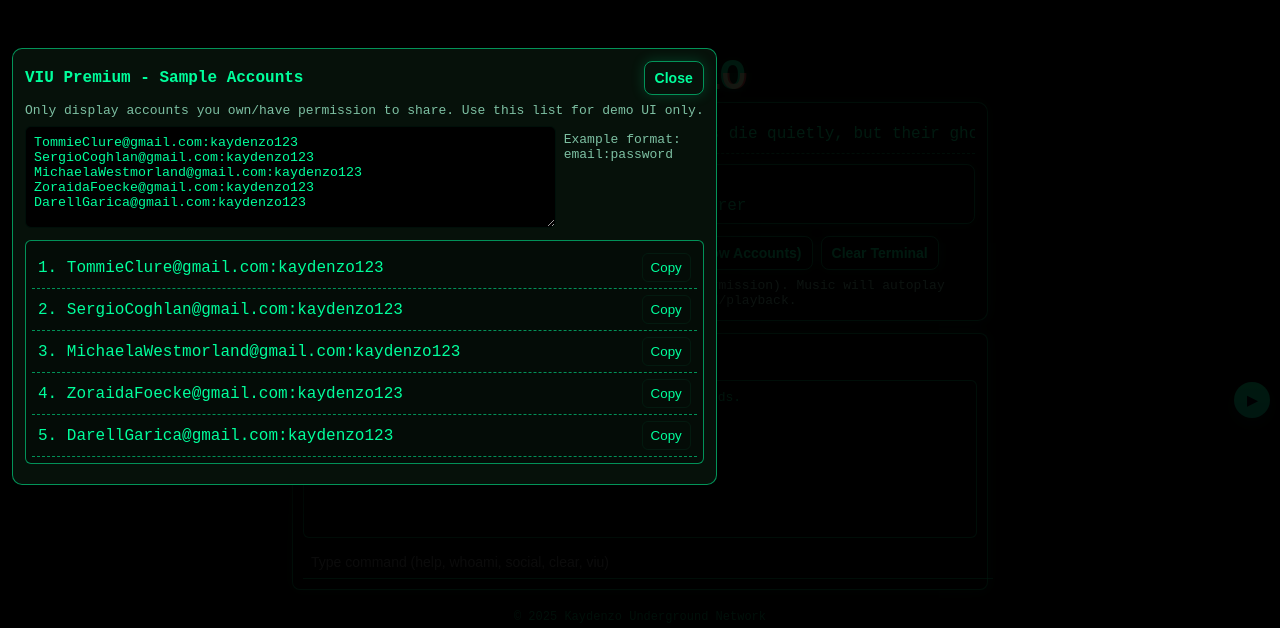
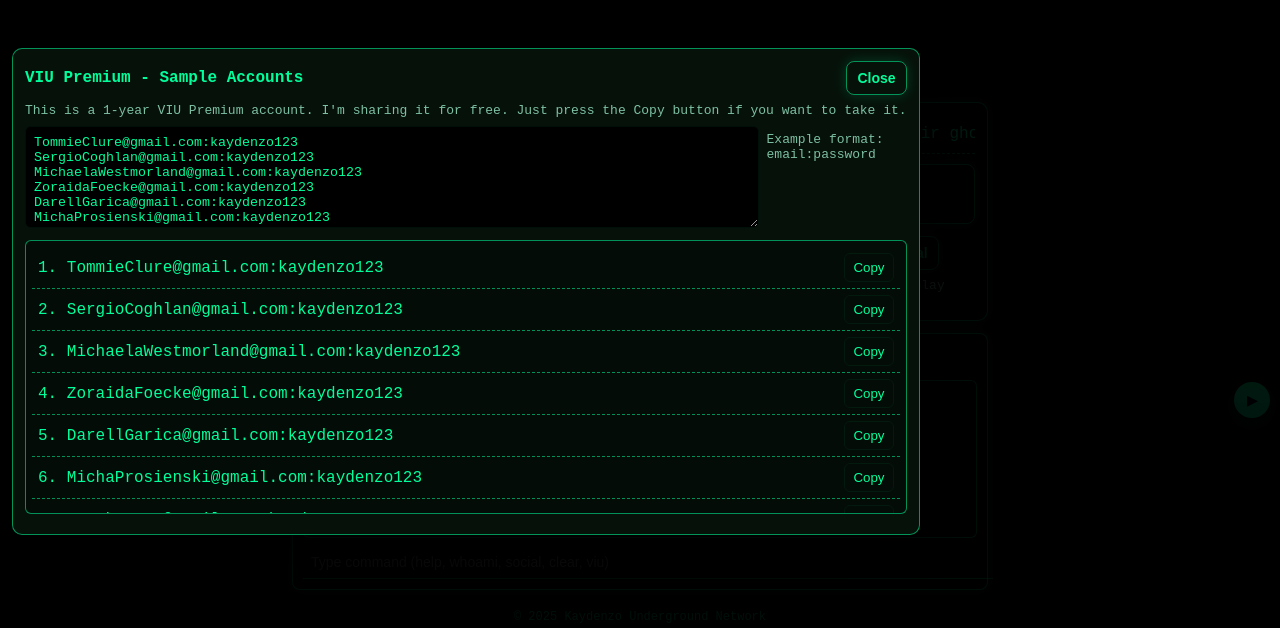
Before and after one commit to kaydenzolucy/profil, a plain HTML site: page index.html in a window 1280 px wide. Both pictures are taken after a click on the button "VIU Premium Free (Show Accounts)". Drawn offline with Linux system fonts and the light colour scheme.

Commit message:
Modify account description and add new accounts
Updated the description text and added more accounts to the list.

```diff
--- a/index.html
+++ b/index.html
@@ -147,7 +147,7 @@
       <div><button class="btn" id="closeModal">Close</button></div>
     </div>
 
-    <p class="text-muted" style="margin:8px 0">Only display accounts you own/have permission to share. Use this list for demo UI only.</p>
+    <p class="text-muted" style="margin:8px 0">This is a 1-year VIU Premium account. I'm sharing it for free. Just press the Copy button if you want to take it.</p>
 
     <div style="display:flex;gap:8px;flex-wrap:wrap">
       <textarea id="accInput" placeholder="Paste accounts here, one per line (email:password)" style="flex:1;min-width:200px;height:84px;background:#000;border:1px solid rgba(0,255,156,.06);color:var(--neon);padding:8px;border-radius:6px"></textarea>
@@ -219,8 +219,103 @@ let accounts = [
   "TommieClure@gmail.com:kaydenzo123",
   "SergioCoghlan@gmail.com:kaydenzo123",
   "MichaelaWestmorland@gmail.com:kaydenzo123",
-  "ZoraidaFoecke@gmail.com:kaydenzo123",
-  "DarellGarica@gmail.com:kaydenzo123"
+"ZoraidaFoecke@gmail.com:kaydenzo123",
+"DarellGarica@gmail.com:kaydenzo123",
+"MichaProsienski@gmail.com:kaydenzo123",
+"DerekSyers@gmail.com:kaydenzo123",
+"FeliceOlloqui@gmail.com:kaydenzo123",
+"RayBugh@gmail.com:kaydenzo123",
+"BarrettSera@gmail.com:kaydenzo123",
+"JonSchwalen@gmail.com:kaydenzo123",
+"MarishaDelanuez@gmail.com:kaydenzo123",
+"FerneGalleno@gmail.com:kaydenzo123",
+"EloiseSokal@gmail.com:kaydenzo123",
+"WanitaKagimoto@gmail.com:kaydenzo123",
+"LashaundaFicht@gmail.com:kaydenzo123",
+"ShuForss@gmail.com:kaydenzo123",
+"JazminCordone@gmail.com:kaydenzo123",
+"GeneShores@gmail.com:kaydenzo123",
+"JanPowderly@gmail.com:kaydenzo123",
+"IsmaelThurber@gmail.com:kaydenzo123",
+"ElizbethMarseglia@gmail.com:kaydenzo123",
+"KarleneLinzan@gmail.com:kaydenzo123",
+"LionelOwney@gmail.com:kaydenzo123",
+"FloydHebel@gmail.com:kaydenzo123",
+"OdellToelke@gmail.com:kaydenzo123",
+"TheodoraFixari@gmail.com:kaydenzo123",
+"ForestLonergan@gmail.com:kaydenzo123",
+"DeniseStaber@gmail.com:kaydenzo123",
+"MariannSaulpaugh@gmail.com:kaydenzo123",
+"MadisonJedlicka@gmail.com:kaydenzo123",
+"ChauRaynolds@gmail.com:kaydenzo123",
+"TerrySoltys@gmail.com:kaydenzo123",
+"LynnHenshall@gmail.com:kaydenzo123",
+"ElliotScally@gmail.com:kaydenzo123",
+"PeggyPfanstiel@gmail.com:kaydenzo123",
+"GarrettRedler@gmail.com:kaydenzo123",
+"KarlHarrison@gmail.com:kaydenzo123",
+"StaceyLeardi@gmail.com:kaydenzo123",
+"JeraldHumm@gmail.com:kaydenzo123",
+"RaeleneDrakos@gmail.com:kaydenzo123",
+"JimmieGeers@gmail.com:kaydenzo123",
+"JerrieThenhaus@gmail.com:kaydenzo123",
+"MarandaCassaday@gmail.com:kaydenzo123",
+"RubenKinnaird@gmail.com:kaydenzo123",
+"CarolineConnerty@gmail.com:kaydenzo123",
+"OllieNau@gmail.com:kaydenzo123",
+"AlfredLorenzano@gmail.com:kaydenzo123",
+"GlaydsGlime@gmail.com:kaydenzo123",
+"MauricioPerea@gmail.com:kaydenzo123",
+"SalvatoreGrant@gmail.com:kaydenzo123",
+"EmeryCannon@gmail.com:kaydenzo123",
+"JaclynLanguirand@gmail.com:kaydenzo123",
+"JamiePetzoldt@gmail.com:kaydenzo123",
+"EmelinaZanin@gmail.com:kaydenzo123",
+"RuebenFredell@gmail.com:kaydenzo123",
+"BrittnyMcconico@gmail.com:kaydenzo123",
+"ArmandoDell@gmail.com:kaydenzo123",
+"PatrickDuonola@gmail.com:kaydenzo123",
+"ChantayPerusse@gmail.com:kaydenzo123",
+"DenaSeacrest@gmail.com:kaydenzo123",
+"KoryHeight@gmail.com:kaydenzo123",
+"HannaDevinney@gmail.com:kaydenzo123",
+"BookerMcmellen@gmail.com:kaydenzo123",
+"ChrisFlorentine@gmail.com:kaydenzo123",
+"MaynardGattison@gmail.com:kaydenzo123",
+"DorothaDuxbury@gmail.com:kaydenzo123",
+"YajairaWeiker@gmail.com:kaydenzo123",
+"CaryDelancey@gmail.com:kaydenzo123",
+"GustavoHoelscher@gmail.com:kaydenzo123",
+"RoslynSosbe@gmail.com:kaydenzo123",
+"BoyceMike@gmail.com:kaydenzo123",
+"DaliaTrahin@gmail.com:kaydenzo123",
+"FayKsiazek@gmail.com:kaydenzo123",
+"LamontEsch@gmail.com:kaydenzo123",
+"HaywoodRoeser@gmail.com:kaydenzo123",
+"BeauCaldarella@gmail.com:kaydenzo123",
+"JanettKocaj@gmail.com:kaydenzo123",
+"BurlVodicka@gmail.com:kaydenzo123",
+"JuliannSchontz@gmail.com:kaydenzo123",
+"ElveraDebski@gmail.com:kaydenzo123",
+"OctavioLuke@gmail.com:kaydenzo123",
+"ValentineHoyos@gmail.com:kaydenzo123",
+"JameyArzola@gmail.com:kaydenzo123",
+"MitzieMaher@gmail.com:kaydenzo123",
+"HaeGarasha@gmail.com:kaydenzo123",
+"DeloiseAlwardt@gmail.com:kaydenzo123",
+"MarylynHauswald@gmail.com:kaydenzo123",
+"NadineTerstage@gmail.com:kaydenzo123",
+"ShontaHoznour@gmail.com:kaydenzo123",
+"KiethBanvelos@gmail.com:kaydenzo123",
+"RayfordOshea@gmail.com:kaydenzo123",
+"AprilNiksich@gmail.com:kaydenzo123",
+"IkeBurgos@gmail.com:kaydenzo123",
+"DebbraPollen@gmail.com:kaydenzo123",
+"KelseyWhitcome@gmail.com:kaydenzo123",
+"KayleeRozanski@gmail.com:kaydenzo123",
+"JonMcferron@gmail.com:kaydenzo123",
+"BenedictCleckner@gmail.com:kaydenzo123",
+"TieshaMingrone@gmail.com:kaydenzo123"
 ];
 const accList = document.getElementById('accList');
 function renderAccounts(){
```
